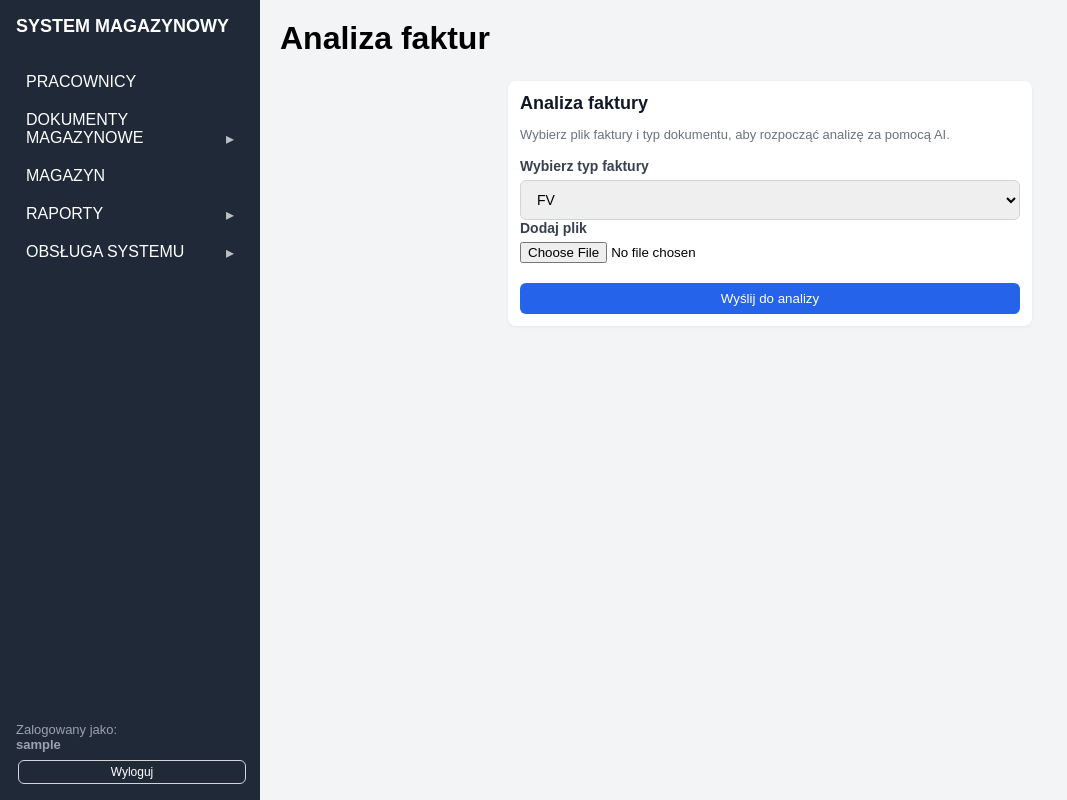
After one commit to Ceva445/szafa, a Django app: page /core/invoice/analyze/ in a window 1280 px wide. The commit adds this page. Shown: the whole page, without its empty margins (0-1067 px from the left). Run offline with Django 5.2, Linux system fonts and the light colour scheme; the visitor is signed in with stand-in values (Sample User, id 1); some libraries are stand-ins or nearby versions.

Commit message:
Added analive invoice menu

```diff
--- a/core/api/views.py
+++ b/core/api/views.py
@@ -4,10 +4,12 @@ from core.api.serializer import FlexibleInvoiceSerializer
 from core.models import PendingProduct, ProductCategory
 from decimal import Decimal, InvalidOperation
 from django.db import transaction
+from rest_framework.permissions import IsAuthenticated
 
 
 class InvoiceToPendingProductsAPIView(generics.GenericAPIView):
     serializer_class = FlexibleInvoiceSerializer
+    permission_classes = [IsAuthenticated]
 
     @transaction.atomic
     def post(self, request, *args, **kwargs):
--- a/core/urls.py
+++ b/core/urls.py
@@ -6,6 +6,7 @@ app_name = "core"
 urlpatterns = [
     #api
     path("api/", include("core.api.urls")),
+    path("invoice/analyze/", views.InvoiceAnalyzeView.as_view(), name="invoice_analyze"),
     # Company
     path("company/", views.CompanyListView.as_view(), name="company_list"),
     path("company/add/", views.CompanyCreateView.as_view(), name="company_add"),
--- a/core/views.py
+++ b/core/views.py
@@ -12,7 +12,46 @@ from .forms import (
     ProductForm,
 )
 from django.contrib.auth.mixins import LoginRequiredMixin
+from django.core.files.storage import default_storage
+from django.core.files.base import ContentFile
+from szafa import settings
+import requests
 
+#Invoice Analyze View
+class InvoiceAnalyzeView(LoginRequiredMixin, View):
+    template_name = "core/invoice_analyze.html"
+
+    def get(self, request, *args, **kwargs):
+        # Відображаємо форму
+        return render(request, self.template_name)
+
+    def post(self, request, *args, **kwargs):
+        file = request.FILES.get("file")
+        doc_type = request.POST.get("doc_type")
+        forward_url_map = {
+            "extract_fv": "/core/api/products/pending/create/",
+            "extract_wz": "",# додати фізніше URL
+        }
+
+        if file and doc_type:
+            path = default_storage.save(f"uploads/{file.name}", ContentFile(file.read()))
+            file_url = settings.HOSTING_URL + default_storage.url(path)
+
+            payload = {
+                "doc_type": doc_type,
+                "file_url": file_url,
+                "forward_url": settings.HOSTING_URL + forward_url_map.get(doc_type, "/"),
+            }
+            print("Payload:", payload)
+
+            try:
+                response = requests.post(settings.LUSTRO_URL, json=payload)
+                response.raise_for_status()
+                return redirect("core:invoice_analyze")
+            except Exception as e:
+                return render(request, self.template_name, {"error": str(e)})
+
+        return render(request, self.template_name, {"error": "Brak pliku lub typu faktury"})
 
 # --- reusable base classes ---
 class BaseListView(LoginRequiredMixin, View):
--- a/requirements.txt
+++ b/requirements.txt
@@ -16,3 +16,4 @@ reportlab>=3.6.12
 drf-spectacular
 drf-spectacular-sidecar
 django-cors-headers
+requests
--- a/szafa/settings.py
+++ b/szafa/settings.py
@@ -136,6 +136,9 @@ STATICFILES_DIRS = (BASE_DIR / "static",)
 STATIC_ROOT = BASE_DIR / "staticfiles"
 ASSETS_ROOT = "/static/assets"
 
+LUSTRO_URL = os.environ.get("LUSTRO_URL")
+HOSTING_URL = os.environ.get("HOSTING_URL")
+
 # Default primary key field type
 # https://docs.djangoproject.com/en/5.2/ref/settings/#default-auto-field
 
--- a/templates/base.html
+++ b/templates/base.html
@@ -253,6 +253,7 @@
             <a href="{% url 'core:product_list' %}">Product</a>
             <a href="{% url 'core:pending_list' %}">Produkty oczekujące</a>
             <a href="{% url 'core:productcategory_list' %}">Product Category</a>
+            <a href="{% url 'core:invoice_analyze' %}">Analizuj faktury za pomocą AI</a>
           </div>
         </div>
       </div>
--- /dev/null
+++ b/templates/core/invoice_analyze.html
@@ -0,0 +1,36 @@
+{% extends "base.html" %}
+{% block page_title %}Analiza faktur{% endblock %}
+
+{% block content %}
+<div class="card" style="max-width:500px; margin:auto;">
+  <h2 style="margin-top:0; margin-bottom:12px; font-size:18px; color:#111827;">Analiza faktury</h2>
+  <p class="subtitle" style="margin-bottom:16px;">Wybierz plik faktury i typ dokumentu, aby rozpocząć analizę za pomocą AI.</p>
+
+  {% if error %}
+    <div style="background:#fee2e2; color:#b91c1c; padding:10px 12px; border-radius:6px; margin-bottom:12px;">
+      {{ error }}
+    </div>
+  {% endif %}
+
+  <form method="post" enctype="multipart/form-data">
+    {% csrf_token %}
+
+    <div class="filter-group">
+      <label>Wybierz typ faktury</label>
+      <select name="doc_type">
+        <option value="extract_fv">FV</option>
+        <!-- <option value="extract_wz">WZ</option> -->
+      </select>
+    </div>
+
+    <div class="filter-group">
+      <label>Dodaj plik</label>
+      <input type="file" name="file" required>
+    </div>
+
+    <div style="margin-top:20px; text-align:right;">
+      <button class="btn primary" type="submit" style="width:100%;">Wyślij do analizy</button>
+    </div>
+  </form>
+</div>
+{% endblock %}
```
